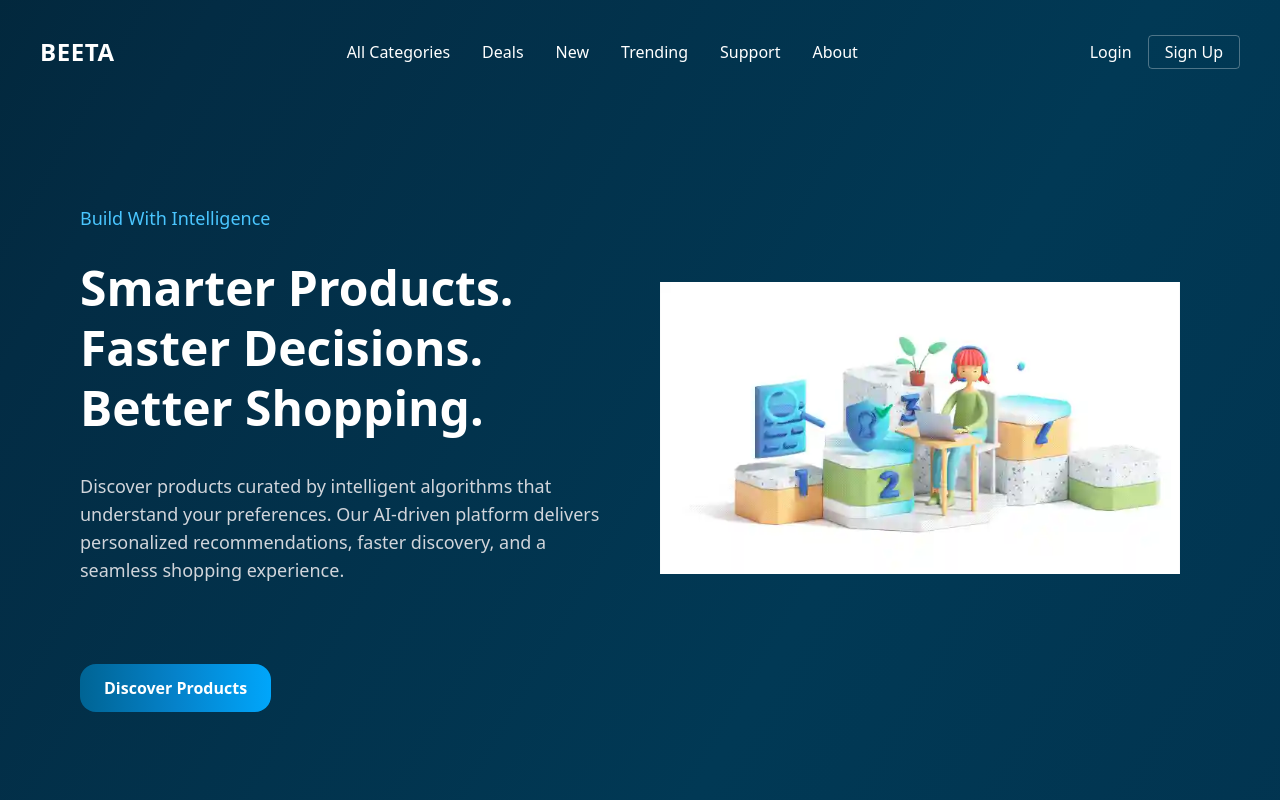
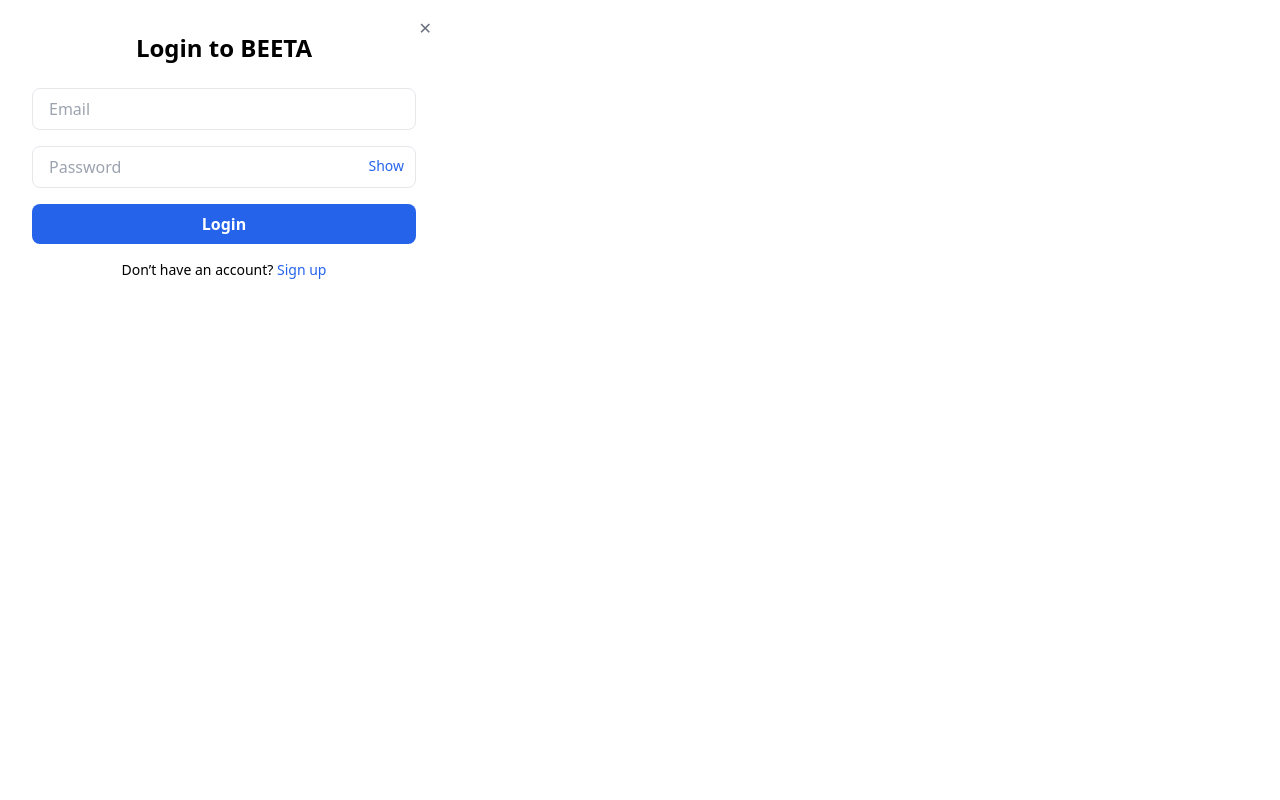
Before and after one commit to cepdnaclk/e22-co2060-AI-Integrated-Ecommerce-Platform, a React (Vite) app in the folder Frontend/my-react-app/: page /login in a window 1280 px wide. Shown: the top 800 px of the page. Built offline with nearby package versions, Linux system fonts and the light colour scheme.

Commit message:
login maded

```diff
--- a/Frontend/my-react-app/package.json
+++ b/Frontend/my-react-app/package.json
@@ -12,7 +12,8 @@
   "dependencies": {
     "lottie-react": "^2.4.1",
     "react": "^19.2.0",
-    "react-dom": "^19.2.0"
+    "react-dom": "^19.2.0",
+    "react-router-dom": "^7.13.0"
   },
   "devDependencies": {
     "@eslint/js": "^9.39.1",
--- a/Frontend/my-react-app/src/App.jsx
+++ b/Frontend/my-react-app/src/App.jsx
@@ -1,14 +1,18 @@
+import React from "react";
+import { BrowserRouter as Router, Routes, Route } from "react-router-dom";
 
-import React from 'react'
-import Home from './pages/home.jsx'
-
+import Home from "./pages/home.jsx";
+import Login from "./pages/login.jsx";
 
 function App() {
-
-
   return (
-    <Home />
-  )
+    <Router>
+      <Routes>
+        <Route path="/" element={<Home />} />
+        <Route path="/login" element={<Login />} />
+      </Routes>
+    </Router>
+  );
 }
 
-export default App
+export default App;
--- a/Frontend/my-react-app/src/pages/home.jsx
+++ b/Frontend/my-react-app/src/pages/home.jsx
@@ -1,11 +1,15 @@
 import React from "react";
+import { useNavigate } from "react-router-dom";
 import SponsorBar from "../components/sponsorbar.jsx";
 import CountUp from "../components/CountUp.jsx";
 import Reveal from "../components/Reveal.jsx";
 import PopupReveal from "../components/Popup Reveal.jsx";
 import Lottie from "lottie-react";
+import Login from "./login.jsx";
 
 export default function Home() {
+  const navigate = useNavigate();
+
   return (
     <div className="min-h-screen smooth-bg text-white">
       {/* TOP ROW */}
@@ -15,73 +19,10 @@
 
         {/* CENTER: Buttons */}
         <div className="flex font-thin items-center gap-8">
-          {/* All Categories Dropdown */}
           <div className="relative group">
-            {/* Trigger */}
             <button className="hover:text-blue-400 transition">
               All Categories
             </button>
-
-            {/* Hover-safe dropdown wrapper */}
-            <div
-              className="
-                absolute left-0 top-full pt-2
-                opacity-0 invisible translate-y-1
-                group-hover:opacity-100 group-hover:visible
-                group-hover:translate-y-0
-                transition-all duration-200
-              "
-            >
-              {/* Dropdown box */}
-              <div className="bg-black/35 backdrop-blur rounded-lg w-52 shadow-lg overflow-hidden">
-                <button
-                  className="
-                    block w-full text-left px-4 py-3
-                    transition
-                    border-b border-white/10
-                    hover:bg-white/10
-                    hover:border-l-4 hover:border-l-[#00a6fb]
-                  "
-                >
-                  Electronics
-                </button>
-
-                <button
-                  className="
-                    block w-full text-left px-4 py-3
-                    transition
-                    border-b border-white/10
-                    hover:bg-white/10
-                    hover:border-l-4 hover:border-l-[#00a6fb]
-                  "
-                >
-                  Fashion
-                </button>
-
-                <button
-                  className="
-                    block w-full text-left px-4 py-3
-                    transition
-                    border-b border-white/10
-                    hover:bg-white/10
-                    hover:border-l-4 hover:border-l-[#00a6fb]
-                  "
-                >
-                  Home & Living
-                </button>
-
-                <button
-                  className="
-                    block w-full text-left px-4 py-3
-                    transition
-                    hover:bg-white/10
-                    hover:border-l-4 hover:border-l-[#00a6fb]
-                  "
-                >
-                  Sports
-                </button>
-              </div>
-            </div>
           </div>
 
           <button className="hover:text-blue-400 transition">Deals</button>
@@ -93,7 +34,13 @@
 
         {/* RIGHT: Auth Buttons */}
         <div className="flex items-center font-thin gap-4">
-          <button className="hover:text-blue-400 transition">Login</button>
+          <button
+            onClick={() => navigate("/login")}
+            className="hover:text-blue-400 transition"
+          >
+            Login
+          </button>
+
           <button className="px-4 py-1 rounded border border-white/30 hover:bg-white/10 transition">
             Sign Up
           </button>
@@ -102,7 +49,6 @@
 
       {/* CAPTION & IMAGE */}
       <div className="flex flex-col md:flex-row items-center justify-center text-center md:text-left mt-20 px-10 md:px-20 gap-10">
-        {/* Caption */}
         <div className="mt-[60px] md:w-1/2">
           <Reveal delay={0}>
             <p className="text-xl pb-8 md:text-lg text-[#4ac6ff] font-regular">
@@ -144,16 +90,12 @@
                     from-[#006494]
                     via-[#0582ca]
                     to-[#00a6fb]
-          hover:from-[#003554]
-          hover:via-[#006494]
-          hover:to-[#0582ca]
                     transition-all
                     duration-500
                     transform-gpu
                     origin-center
                     ${visible ? "scale-100 opacity-100" : "scale-75 opacity-0"}
                     hover:scale-105
-          hover:shadow-[0_0_20px_rgba(0,166,251,0.25)]
                   `}
                 >
                   Discover Products
@@ -165,17 +107,16 @@
 
         {/* Image */}
         <div className="md:w-1/2">
-          <Lottie
-            path="/3danimation1.json"
-            loop
-            autoplay
-            className="w-full max-w-[520px]"
+          <img
+            src="/3dimage.png"
+            alt="Featured Product"
+            className="w-full h-auto rounded-lg"
           />
         </div>
       </div>
+
       <div className="flex justify-center mt-24">
         <div className="flex flex-col md:flex-row gap-16 text-center">
-          {/* Counter 1 */}
           <div>
             <CountUp
               end={1250}
@@ -187,17 +128,17 @@
             </p>
           </div>
 
-          {/* Counter 2 */}
           <div>
             <CountUp
               end={550}
               duration={2000}
               className="text-5xl md:text-6xl font-bold text-blue-400"
             />
-            <p className="text-gray-400 mt-2 uppercase tracking-wide">Brands</p>
+            <p className="text-gray-400 mt-2 uppercase tracking-wide">
+              Brands
+            </p>
           </div>
 
-          {/* Counter 3 */}
           <div>
             <CountUp
               end={50}
--- a/Frontend/my-react-app/src/pages/login.jsx
+++ b/Frontend/my-react-app/src/pages/login.jsx
@@ -0,0 +1,90 @@
+import { useState } from "react";
+
+const Login = ({ onClose }) => {
+  const [email, setEmail] = useState("");
+  const [password, setPassword] = useState("");
+  const [showPassword, setShowPassword] = useState(false);
+  const [loading, setLoading] = useState(false);
+  const [error, setError] = useState("");
+
+  const handleSubmit = async (e) => {
+    e.preventDefault();
+    setLoading(true);
+    setError("");
+
+    try {
+      // fake delay (replace with API)
+      await new Promise((res) => setTimeout(res, 1200));
+      onClose(); // close on success
+    } catch {
+      setError("Login failed");
+    } finally {
+      setLoading(false);
+    }
+  };
+
+  return (
+    <div className="bg-white text-black rounded-2xl w-full max-w-md p-8 relative">
+      {/* CLOSE */}
+      <button
+        onClick={onClose}
+        className="absolute top-4 right-4 text-gray-500 hover:text-black"
+      >
+        ✕
+      </button>
+
+      <h2 className="text-2xl font-bold text-center mb-6">
+        Login to BEETA
+      </h2>
+
+      {error && (
+        <p className="bg-red-100 text-red-600 text-sm p-2 rounded mb-4 text-center">
+          {error}
+        </p>
+      )}
+
+      <form onSubmit={handleSubmit} className="space-y-4">
+        <input
+          type="email"
+          placeholder="Email"
+          className="w-full px-4 py-2 border rounded-lg focus:ring-2 focus:ring-blue-500 outline-none"
+          value={email}
+          onChange={(e) => setEmail(e.target.value)}
+          required
+        />
+
+        <div className="relative">
+          <input
+            type={showPassword ? "text" : "password"}
+            placeholder="Password"
+            className="w-full px-4 py-2 border rounded-lg focus:ring-2 focus:ring-blue-500 outline-none"
+            value={password}
+            onChange={(e) => setPassword(e.target.value)}
+            required
+          />
+          <button
+            type="button"
+            onClick={() => setShowPassword(!showPassword)}
+            className="absolute right-3 top-2.5 text-sm text-blue-600"
+          >
+            {showPassword ? "Hide" : "Show"}
+          </button>
+        </div>
+
+        <button
+          disabled={loading}
+          className="w-full bg-blue-600 text-white py-2 rounded-lg font-semibold hover:bg-blue-700 transition disabled:bg-gray-400"
+        >
+          {loading ? "Logging in..." : "Login"}
+        </button>
+      </form>
+
+      <p className="text-sm text-center mt-4">
+        Don’t have an account?{" "}
+        <span className="text-blue-600 cursor-pointer">Sign up</span>
+      </p>
+    </div>
+  );
+};
+
+export default Login;
```
Also changed, not shown: Frontend/my-react-app/public/3dimage.png (added), 1 other file (tests, documents, lock files or other folders). Lines whose indentation alone changed are shown as unchanged.
